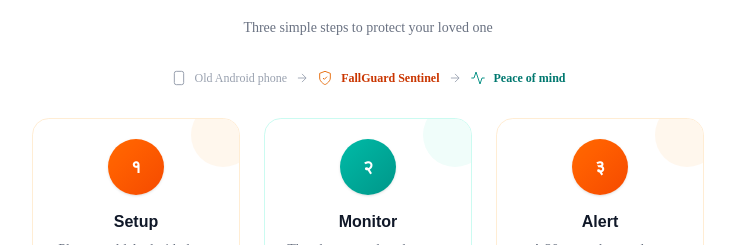
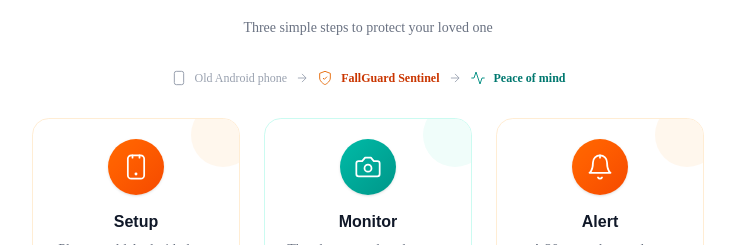
Before and after one commit to rahulcvwebsitehosting/fallguard, a Next.js app: page / in a window 1280 px wide. Shown: the part 1040-1285 px from the top of the page, without its empty margins (272-1007 px from the left). Built offline with nearby package versions, Linux system fonts and the light colour scheme.

Commit message:
Replace buggy Devanagari numerals with proper SVG icons in How It Works cards

```diff
--- a/src/app/page.tsx
+++ b/src/app/page.tsx
@@ -172,8 +172,12 @@ export default function Home() {
           <div className="grid gap-6 sm:grid-cols-3">
             <div className="group relative overflow-hidden rounded-xl border border-orange-100 bg-white p-5 text-center transition hover:border-orange-200 hover:shadow-md hover:shadow-orange-100/50">
               <div className="absolute -right-4 -top-4 h-16 w-16 rounded-full bg-orange-50 transition group-hover:bg-orange-100" />
-              <div className="relative mx-auto flex h-14 w-14 items-center justify-center rounded-full bg-gradient-to-br from-orange-500 to-orange-600 text-lg font-bold text-white shadow-sm">
-                <span>१</span>
+              <div className="relative mx-auto flex h-14 w-14 items-center justify-center rounded-full bg-gradient-to-br from-orange-500 to-orange-600 shadow-sm">
+                <svg width="28" height="28" viewBox="0 0 24 24" fill="none" stroke="white" strokeWidth="1.5" strokeLinecap="round" strokeLinejoin="round">
+                  <rect x="5" y="2" width="14" height="20" rx="3" />
+                  <line x1="12" y1="18" x2="12" y2="18" strokeWidth="2.5" />
+                  <path d="M9 2v2M15 2v2" />
+                </svg>
               </div>
               <h3 className="font-heading mt-4 font-semibold text-gray-900">Setup</h3>
               <p className="mt-1 text-sm text-gray-500 leading-relaxed">
@@ -182,8 +186,11 @@ export default function Home() {
             </div>
             <div className="group relative overflow-hidden rounded-xl border border-teal-100 bg-white p-5 text-center transition hover:border-teal-200 hover:shadow-md hover:shadow-teal-100/50">
               <div className="absolute -right-4 -top-4 h-16 w-16 rounded-full bg-teal-50 transition group-hover:bg-teal-100" />
-              <div className="relative mx-auto flex h-14 w-14 items-center justify-center rounded-full bg-gradient-to-br from-teal-500 to-teal-600 text-lg font-bold text-white shadow-sm">
-                <span>२</span>
+              <div className="relative mx-auto flex h-14 w-14 items-center justify-center rounded-full bg-gradient-to-br from-teal-500 to-teal-600 shadow-sm">
+                <svg width="28" height="28" viewBox="0 0 24 24" fill="none" stroke="white" strokeWidth="1.5" strokeLinecap="round" strokeLinejoin="round">
+                  <path d="M14.5 4h-5L7 7H4a2 2 0 0 0-2 2v9a2 2 0 0 0 2 2h16a2 2 0 0 0 2-2V9a2 2 0 0 0-2-2h-3l-2.5-3z" />
+                  <circle cx="12" cy="13" r="3" />
+                </svg>
               </div>
               <h3 className="font-heading mt-4 font-semibold text-gray-900">Monitor</h3>
               <p className="mt-1 text-sm text-gray-500 leading-relaxed">
@@ -192,8 +199,12 @@ export default function Home() {
             </div>
             <div className="group relative overflow-hidden rounded-xl border border-orange-100 bg-white p-5 text-center transition hover:border-orange-200 hover:shadow-md hover:shadow-orange-100/50">
               <div className="absolute -right-4 -top-4 h-16 w-16 rounded-full bg-orange-50 transition group-hover:bg-orange-100" />
-              <div className="relative mx-auto flex h-14 w-14 items-center justify-center rounded-full bg-gradient-to-br from-orange-500 to-orange-600 text-lg font-bold text-white shadow-sm">
-                <span>३</span>
+              <div className="relative mx-auto flex h-14 w-14 items-center justify-center rounded-full bg-gradient-to-br from-orange-500 to-orange-600 shadow-sm">
+                <svg width="28" height="28" viewBox="0 0 24 24" fill="none" stroke="white" strokeWidth="1.5" strokeLinecap="round" strokeLinejoin="round">
+                  <path d="M18 8A6 6 0 0 0 6 8c0 7-3 9-3 9h18s-3-2-3-9" />
+                  <path d="M13.73 21a2 2 0 0 1-3.46 0" />
+                  <path d="M12 2v2" />
+                </svg>
               </div>
               <h3 className="font-heading mt-4 font-semibold text-gray-900">Alert</h3>
               <p className="mt-1 text-sm text-gray-500 leading-relaxed">
```
Also changed, not shown: public/sw.js.
